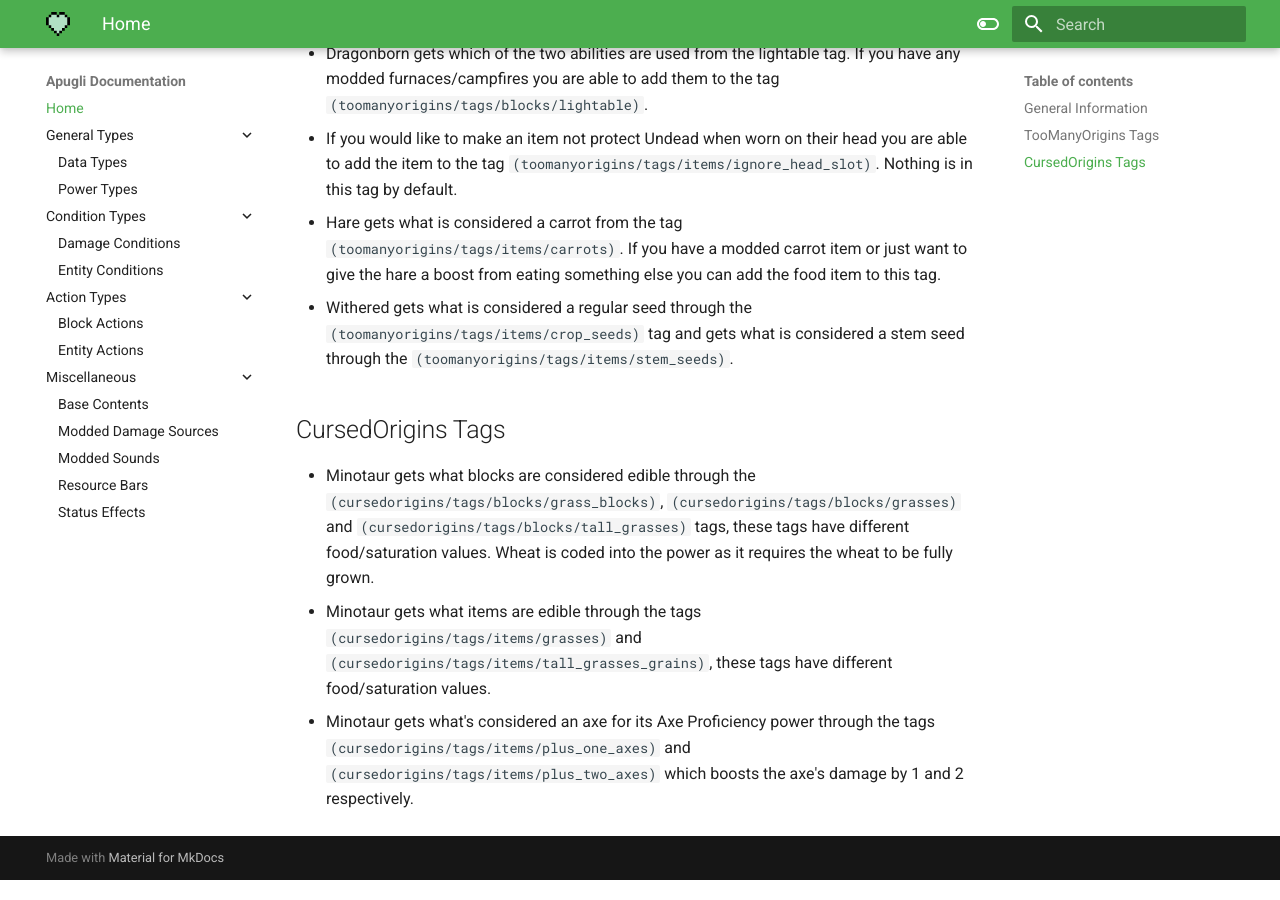
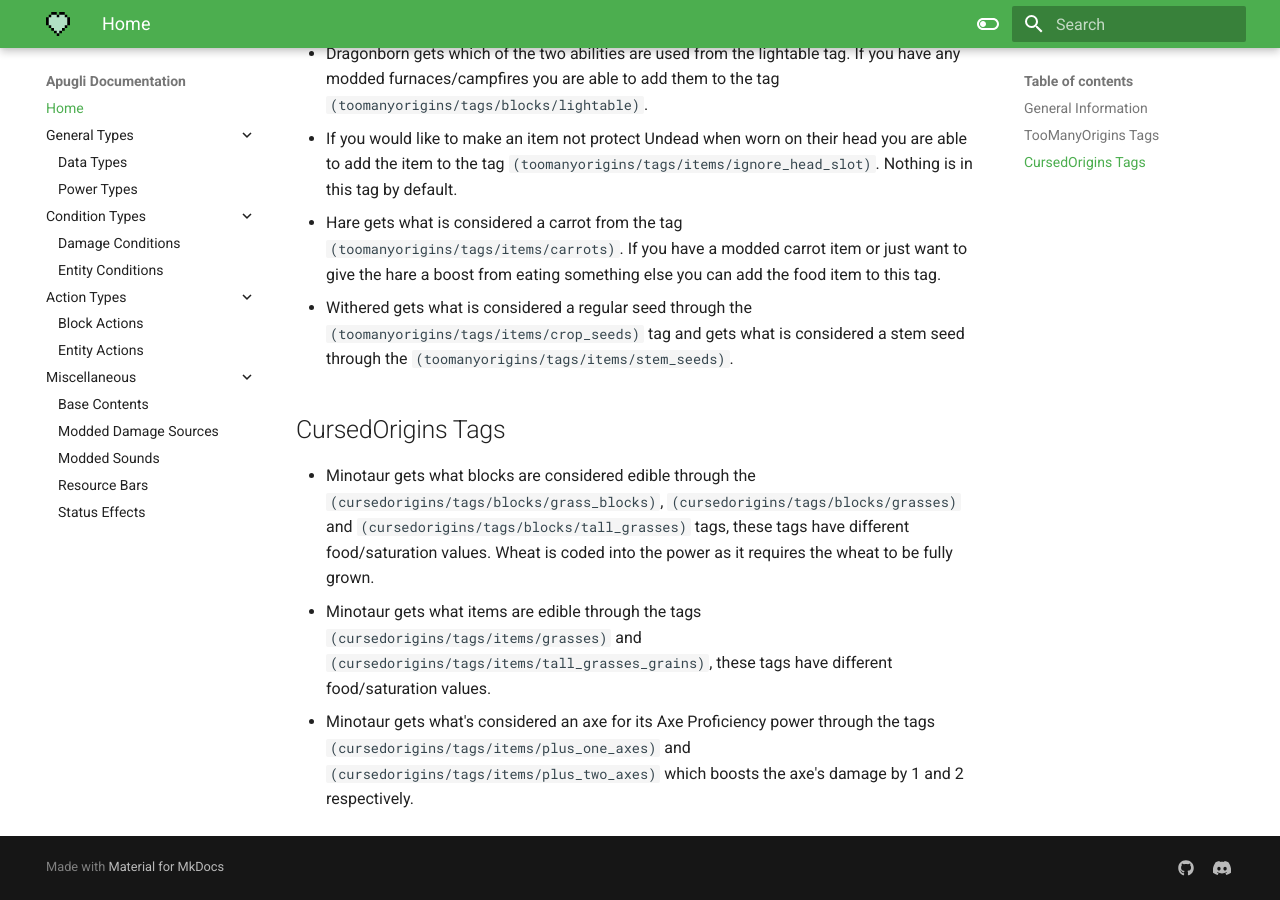
Before and after one commit to MerchantPug/apugli-docs, an MkDocs documentation site: the page built from docs/index.md, in a window 1280 px wide and 900 px high, scrolled down 895 px. Built offline with MkDocs 1.6.1 and Material for MkDocs 9.7.7, drawn with Linux system fonts in a browser that asks for light colours.

Commit message:
Fix links

```diff
--- a/mkdocs.yml
+++ b/mkdocs.yml
@@ -1,7 +1,4 @@
 site_name: Apugli Documentation
-features:
-  - content.code.annotate
-  - navigation.expand
 nav:
   - Home: index.md
   - General Types:
@@ -41,12 +38,14 @@ theme:
         name: Switch to light mode
   logo: images/logo.png
   favicon: images/logo.png
-  extra:
+extra:
     social:
       - icon: fontawesome/brands/github
         link: https://github.com/MerchantPug/apugli
+        name: Apugli GitHub
       - icon: fontawesome/brands/discord
         link: https://discord.gg/UBfEjsANNz
+        name: Pug's Modzone Discord
 markdown_extensions:
     - toc:
         separator: "_"
```
